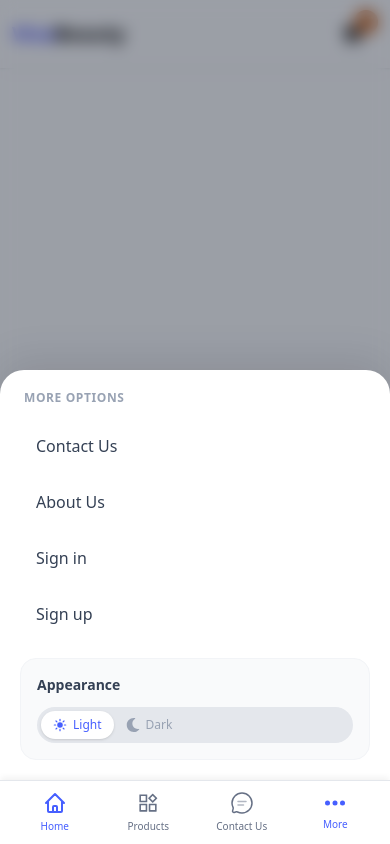
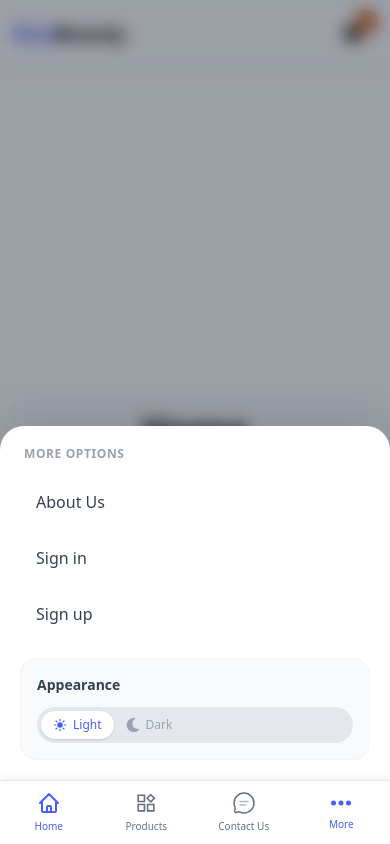
Before and after one commit to Judechuks/vivabeautyhome, a React (Vite) app in the folder frontend/: page / in a window 390 px wide. Both pictures are taken after a click on the button "More". Built offline with nearby package versions, Linux system fonts and the light colour scheme.

Commit message:
refactored

```diff
--- a/frontend/src/components/sections/Header.jsx
+++ b/frontend/src/components/sections/Header.jsx
@@ -134,7 +134,7 @@ const Header = () => {
       </div>
 
       {/* Mobile Bottom Navigation Dock */}
-      <nav className="md:hidden fixed bottom-0 left-0 w-full bg-white dark:bg-gray-800 border-t border-gray-200 dark:border-gray-700 shadow-[0_-4px_6px_-1px_rgba(0,0,0,0.05)] z-[60] pb-safe flex items-center justify-around h-16 px-2">
+      <nav className="md:hidden fixed bottom-0 left-0 w-full bg-white dark:bg-gray-800 border-t border-gray-200 dark:border-gray-700 shadow-[0_-4px_6px_-1px_rgba(0,0,0,0.05)] z-[60] pb-safe flex items-center justify-around h-16 sm:px-2">
         {mobileNavLinks.slice(0, 3).map((link) => {
           if (link.hideWhenLoggedIn && user) return null;
           if (link.auth && !user) return null;
@@ -209,7 +209,7 @@ const Header = () => {
                 More Options
               </h3>
               <div className="flex flex-col">
-                {mobileNavLinks.slice(2).map((link) => {
+                {mobileNavLinks.slice(3).map((link) => {
                   if (link.hideWhenLoggedIn && user) return null;
                   if (link.auth && !user) return null;
                   return (
@@ -222,21 +222,7 @@ const Header = () => {
                   );
                 })}
 
-                {/* Inside More Menu Option if no user is logged in */}
-                {/* {!user &&  (
-                  <>
-                    <button
-                      onClick={() => handleNavClick("/login", false)}
-                      className="text-left w-full py-3 px-4 rounded-xl text-gray-700 dark:text-gray-200 hover:bg-gray-100 dark:hover:bg-gray-700 font-medium my-1">
-                      Login
-                    </button>
-                    <button
-                      onClick={() => handleNavClick("/signup", false)}
-                      className="text-left w-full py-3 px-4 rounded-xl text-gray-700 dark:text-gray-200 hover:bg-gray-100 dark:hover:bg-gray-700 font-medium my-1">
-                      Signup
-                    </button>
-                  </>
-                ) : null} */}
+                {/* Inside More Menu Option if any other menu is to be added there */}
 
                 {/* Toggle theme right inside the 'More' slider */}
                 <div className="flex flex-col w-full py-4 px-4 rounded-2xl text-gray-700 dark:text-gray-200 bg-gray-50 dark:bg-gray-900/50 mt-4 border border-gray-100 dark:border-gray-700/50">
```
